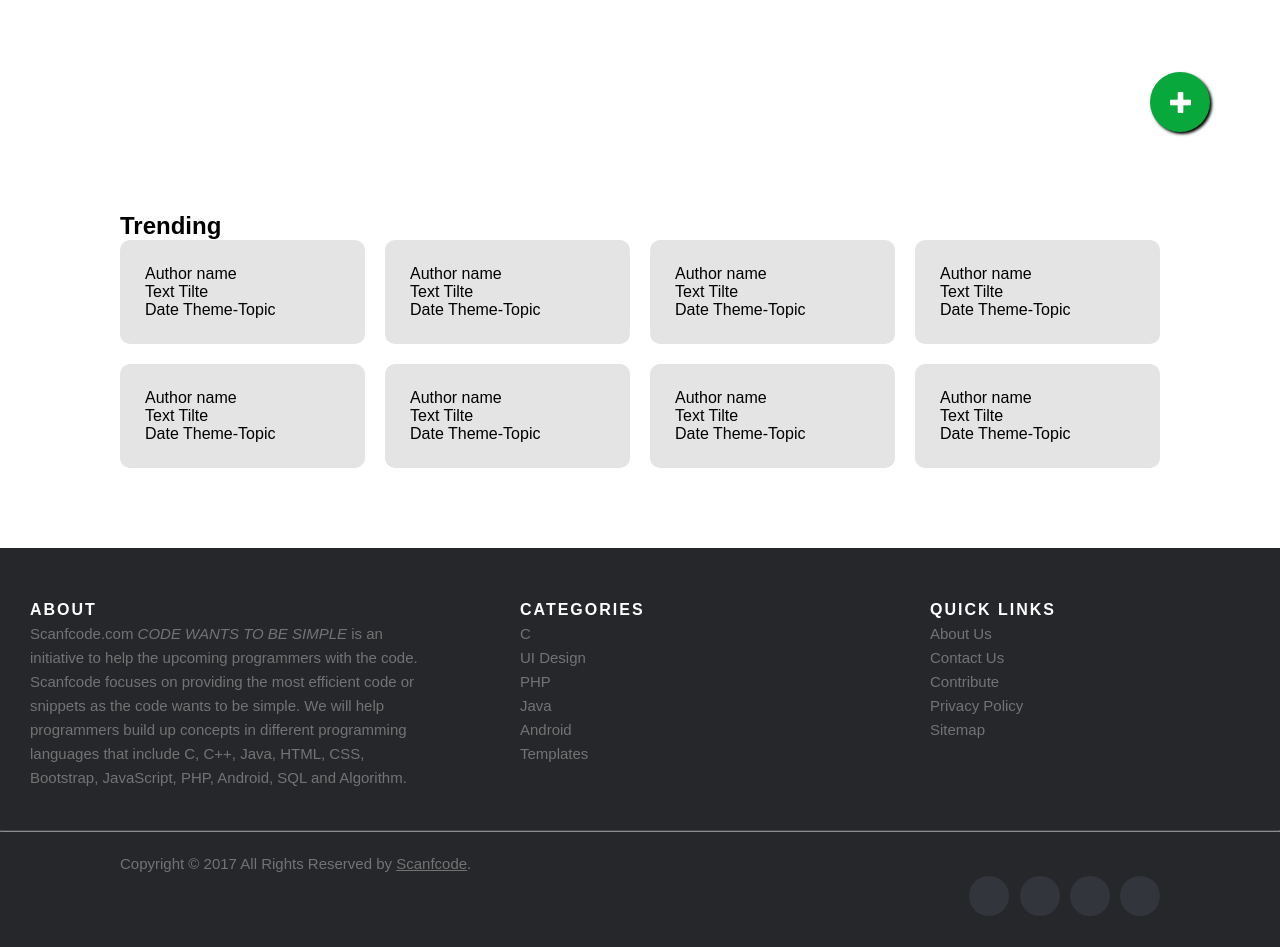
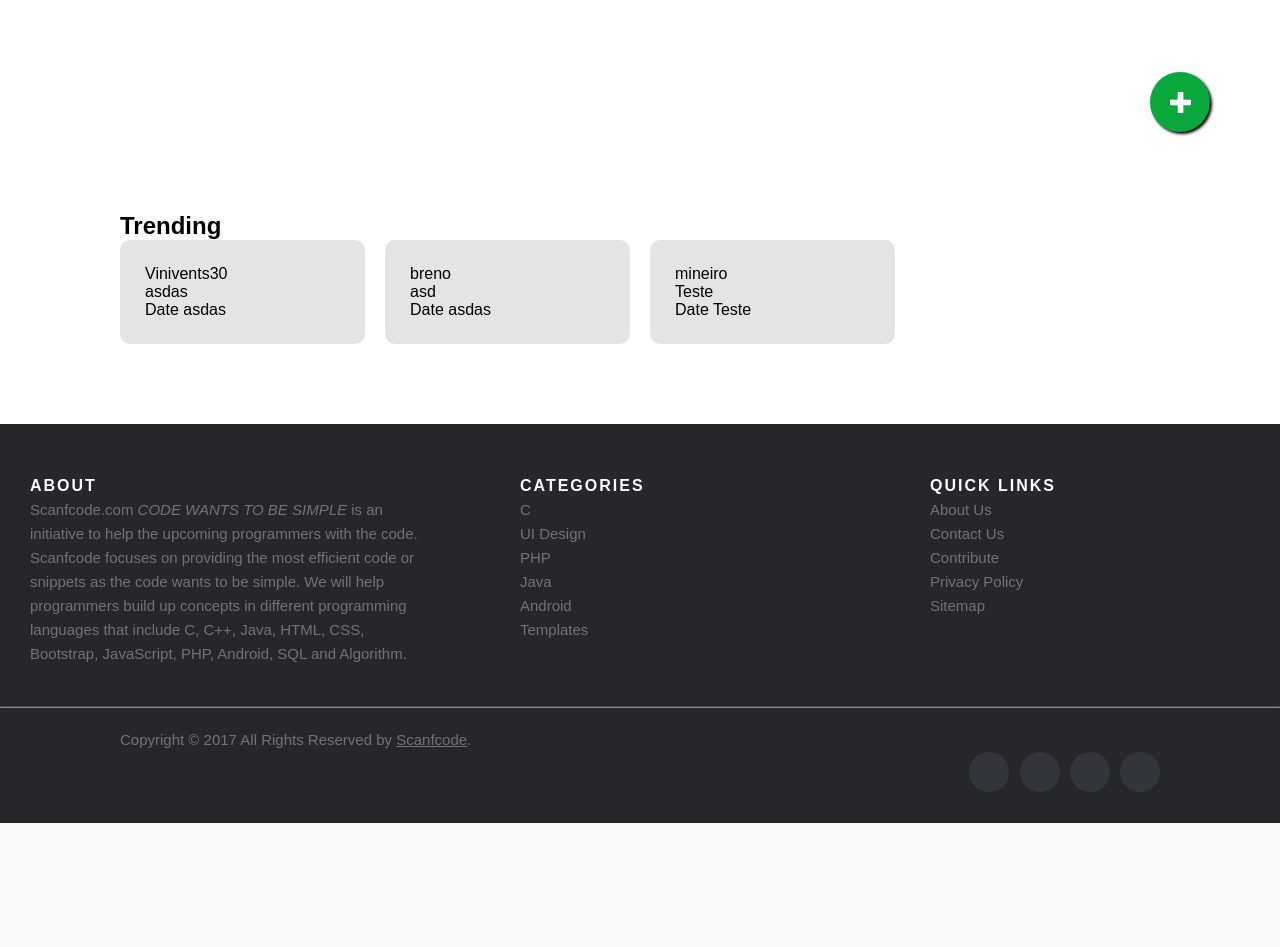
Before and after one commit to viniciusventura29/Django_Bosch_Project, a Django app: page / in a window 1280 px wide. Shown: the part 588-1535 px from the top of the page. After the commit the page ends 1411 px from the top, so only its background shows below. Run offline with Django 4.2, Linux system fonts and the light colour scheme; a user stored in the database is signed in; data comes from the database, SQL or seed files in the repository; both versions use the stored data as it was after the commit.

Commit message:
pushing texts to index and testing the profile icon in navbar

```diff
--- a/home/models.py
+++ b/home/models.py
@@ -18,7 +18,6 @@ class TextModel(models.Model):
     rate = models.IntegerField(default=0)
     categoria = models.CharField(max_length=25)
 
-
 class ComentarioModel(models.Model):
     user_id = models.ForeignKey(UsuarioModel,on_delete=models.PROTECT)
     text_id = models.ForeignKey(TextModel,on_delete=models.PROTECT)
--- a/home/templates/index.html
+++ b/home/templates/index.html
@@ -29,47 +29,13 @@
     <h2>Trending</h2>
     <div class="cardsHome">
 
-
+        {% for texto in textos %}
         <div class="singleCardHome">
-            <p>Author name</p>
-            <p>Text Tilte</p>
-            <p>Date  Theme-Topic</p>
+            <p>{{texto.user_id}}</p>
+            <p>{{texto.title}}</p>
+            <p>Date  {{texto.categoria}}</p>
         </div>
-        <div class="singleCardHome">
-            <p>Author name</p>
-            <p>Text Tilte</p>
-            <p>Date  Theme-Topic</p>
-        </div>
-        <div class="singleCardHome">
-            <p>Author name</p>
-            <p>Text Tilte</p>
-            <p>Date  Theme-Topic</p>
-        </div>
-        <div class="singleCardHome">
-            <p>Author name</p>
-            <p>Text Tilte</p>
-            <p>Date  Theme-Topic</p>
-        </div>
-        <div class="singleCardHome">
-            <p>Author name</p>
-            <p>Text Tilte</p>
-            <p>Date  Theme-Topic</p>
-        </div>
-        <div class="singleCardHome">
-            <p>Author name</p>
-            <p>Text Tilte</p>
-            <p>Date  Theme-Topic</p>
-        </div>
-        <div class="singleCardHome">
-            <p>Author name</p>
-            <p>Text Tilte</p>
-            <p>Date  Theme-Topic</p>
-        </div>
-        <div class="singleCardHome">
-            <p>Author name</p>
-            <p>Text Tilte</p>
-            <p>Date  Theme-Topic</p>
-        </div>
+        {% endfor %}
     </div>
 
     </div>
--- a/home/templates/moldes/nav.html
+++ b/home/templates/moldes/nav.html
@@ -1,3 +1,5 @@
+{% load static %}
+
 <nav class="nav">
     <a href="{% url 'index' %}"><h1>LOGOTIPO</h1></a>
     <ul id="nav_opcoes" class="nav_opcoes">
@@ -6,7 +8,7 @@
         {% if user.is_authenticated %}
         <li><a href="{% url 'sair' %}">Sair</a></li>
         <li>
-            <div id="userPerfil" class="userPerfil">
+            <div  class="userPerfil">
                 <ul class="userPerfil_opcoes">
                     <li class="opcao_userPerfil_individual">Meu Perfil</li>
                     <li class="opcao_userPerfil_individual"><a href="{% url 'sair' %}">Sair</a></li>
@@ -21,5 +23,6 @@
 
 
     </ul>
+</nav>
 
-</nav>
+<script src="{% static 'js/escrever.js' %}"></script>
--- a/home/templates/static/css/nav.css
+++ b/home/templates/static/css/nav.css
@@ -66,6 +66,6 @@
     border-radius:  0 0 10px 10px;
 }
 
-.nav_opcoes.active .userPerfil_opcoes{
+.active{
     visibility: visible;
 }
--- a/home/templates/static/js/escrever.js
+++ b/home/templates/static/js/escrever.js
@@ -6,5 +6,6 @@ function autoResize()
     {
         console.log(altura);
         objTextArea.rows += 1;
+        console.log("teste")
     }
 }
--- a/home/templates/static/js/nav.js
+++ b/home/templates/static/js/nav.js
@@ -3,6 +3,7 @@ const navBtn = document.getElementById('userPerfil');
 function toggleMenu (){
     const nav = document.getElementById('nav_opcoes')
     nav.classList.toggle(active)
+    console.log("teste")
 }
 
 navBtn.addEventListener('click',toggleMenu)
--- a/home/views.py
+++ b/home/views.py
@@ -6,7 +6,13 @@ from django.contrib import messages, auth
 from django.http import HttpResponse
 
 def index(request):
-    return render(request, "index.html")
+    textos = TextModel.objects.all()
+
+    dados = {
+        'textos':textos,
+    }
+
+    return render(request, "index.html",dados)
 
 def cadastrar_user(request):
     if str(request.method) == 'POST':
```
Also changed, not shown: db.sqlite3.
